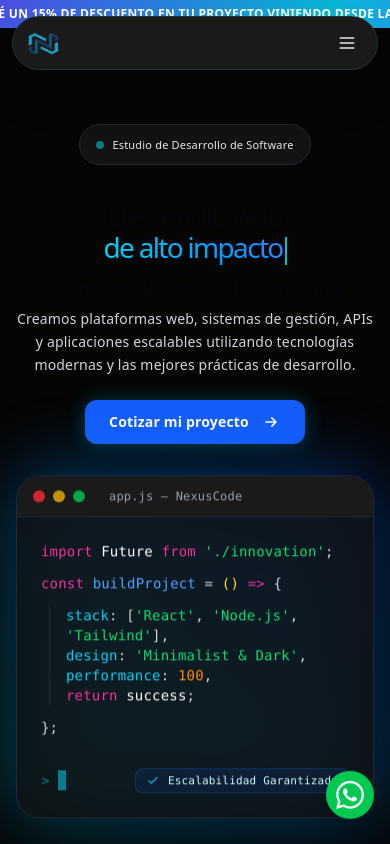
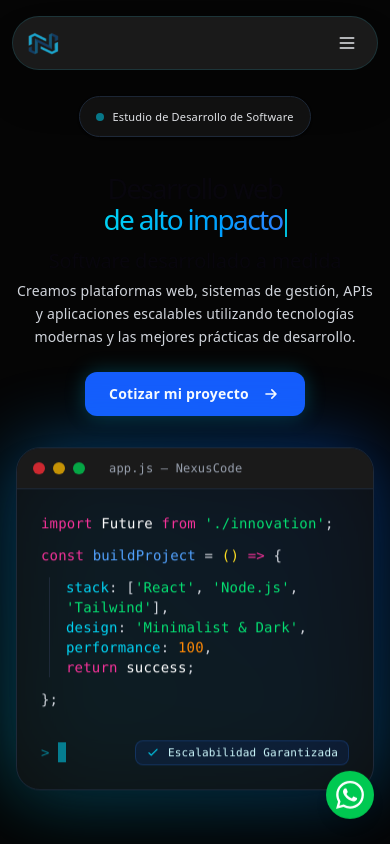
Before and after one commit to NexusCodeDeveloper/Nexus-web, a React (Vite) app: page / in a window 390 px wide. Shown: the top 844 px of the page. Built offline with nearby package versions, Linux system fonts and the light colour scheme.

Commit message:
fix: corrige banner de descuento en mobile

```diff
--- a/src/components/discountBanner/DiscountBanner.jsx
+++ b/src/components/discountBanner/DiscountBanner.jsx
@@ -10,7 +10,7 @@ const DiscountBanner = () => {
 
   return (
     <div
-      className="w-full text-white overflow-hidden"
+      className="hidden md:block w-full text-white overflow-hidden"
       style={{
         background: 'linear-gradient(120deg, #06b6d4 0%, #3b82f6 30%, #4f46e5 55%, #06b6d4 85%, #3b82f6 100%)',
         backgroundSize: '300% 300%',
```
